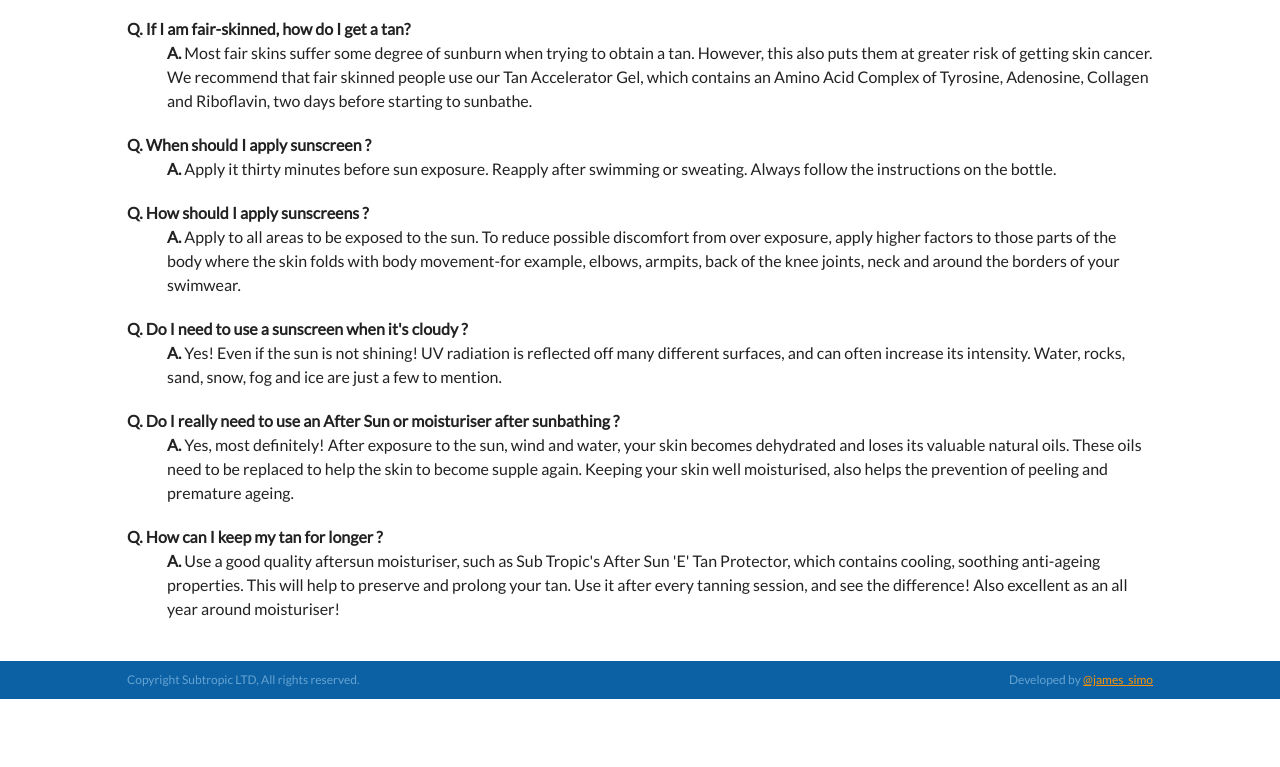
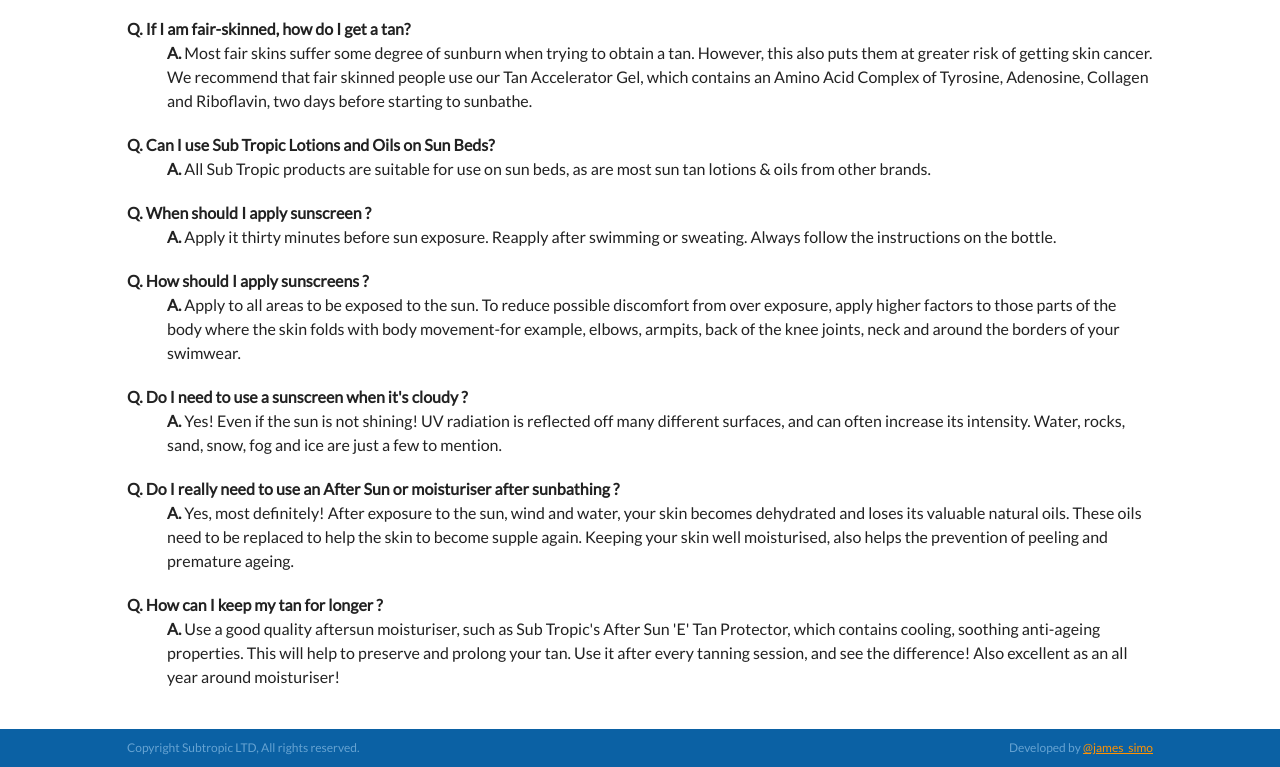
Before and after one commit to jamessimo/subtropico, a plain HTML site: page sunfacts.html in a window 1280 px wide. Shown: the part 1366-2133 px from the top of the page. Before the commit the page ends 2065 px from the top, so only its background shows below. Drawn offline with nearby package versions, Linux system fonts and the light colour scheme.

Commit message:
Fixed comms

```diff
--- a/sunfacts.html
+++ b/sunfacts.html
@@ -21,7 +21,7 @@
 
     <script src="js/vendor/modernizr-2.6.2-respond-1.1.0.min.js"></script>
 </head>
-
+<!--NEW-->
 <body id="sunfacts-page">
     <!--[if lt IE 7]>
             <p class="chromeframe">You are using an <strong>outdated</strong> browser. Please <a href="http://browsehappy.com/">upgrade your browser</a> or <a href="http://www.google.com/chromeframe/?redirect=true">activate Google Chrome Frame</a> to improve your experience.</p>
@@ -149,6 +149,13 @@
 					<dt><span>Q.</span> If I am fair-skinned, how do I get a tan?</dt>
 					<dd><span>A.</span> Most fair skins suffer some degree of sunburn when trying to obtain a tan. However, this also puts them at greater risk of getting skin cancer. We recommend that fair skinned people use our Tan Accelerator Gel, which contains an Amino Acid Complex of Tyrosine, Adenosine, Collagen and Riboflavin, two days before starting to sunbathe.</dd>
 				</dl>
+
+        <dl>
+          <dt><span>Q.</span>  Can I use Sub Tropic Lotions and Oils on Sun Beds?</dt>
+          <dd><span>A.</span>  All Sub Tropic products are suitable for use on sun beds, as are most sun tan lotions &amp; oils from other brands.</dd>
+        </dl>
+
+
 				<dl>
 					<dt><span>Q.</span> When should I apply sunscreen ?</dt>
 					<dd><span>A.</span> Apply it thirty minutes before sun exposure. Reapply after swimming or sweating.
```
